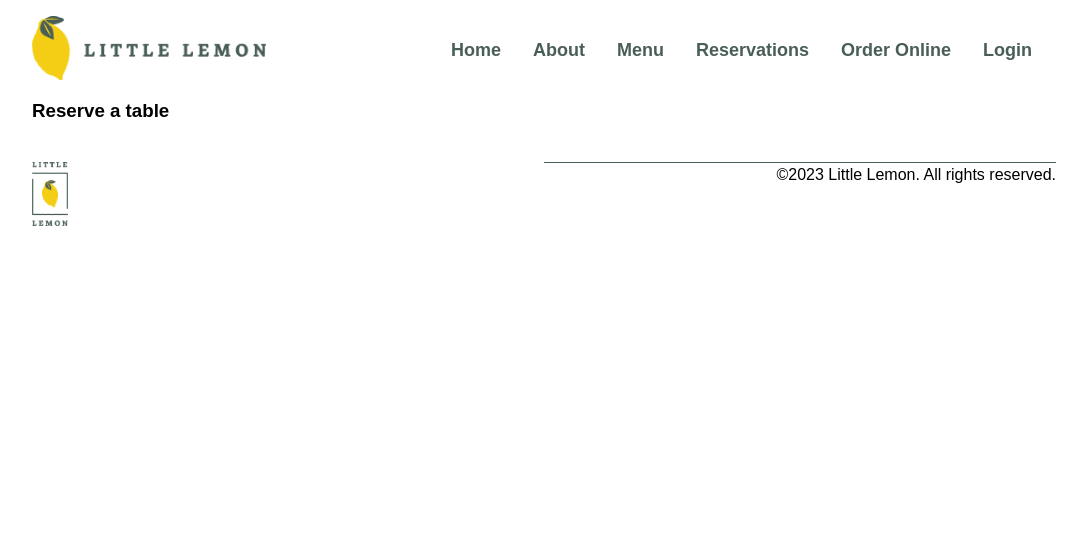
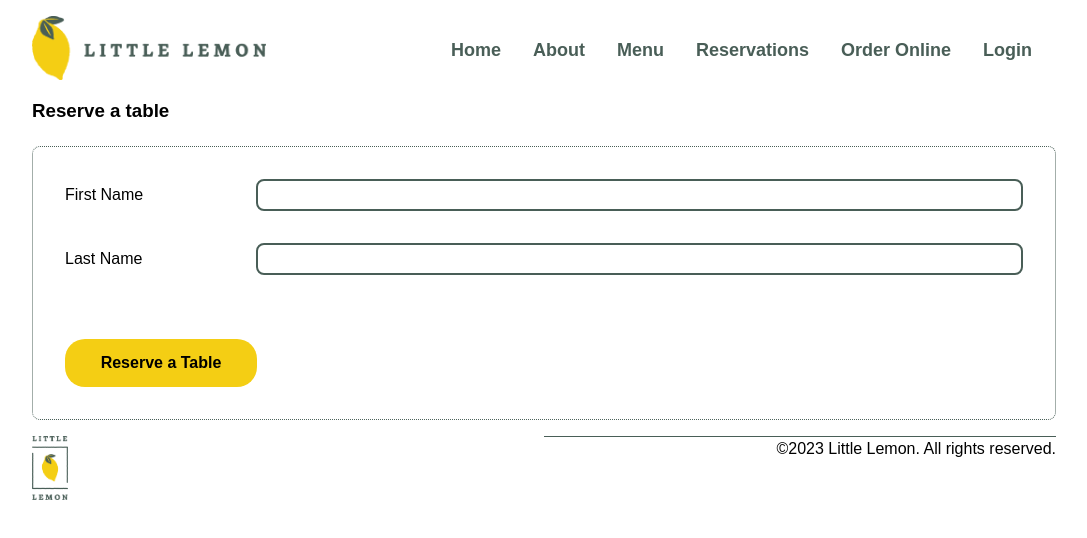
Before and after one commit to nithyanatarajan/littlelemon, a React (Create React App) app: page /reservations in a window 1280 px wide. Shown: the top 538 px of the page, without its empty margins (96-1183 px from the left). Built offline with nearby package versions, Linux system fonts and the light colour scheme.

Commit message:
Add ReservationForm - stateless with styling

```diff
--- a/src/App.css
+++ b/src/App.css
@@ -10,6 +10,7 @@
   --marginxy: 0 10vw;
   --marginreset: 0 -10vw;
   --border-radius: 20px;
+  --input-border-radius: 8px;
 }
 
 /* Reset default margin and padding */
--- /dev/null
+++ b/src/components/ReservationsForm.css
@@ -0,0 +1,30 @@
+.form {
+  display: flex;
+  flex-direction: column;
+  gap: 2rem;
+  justify-content: center;
+  padding: 2rem;
+  border: 1px dotted var(--themegreen);
+  border-radius: var(--input-border-radius);
+}
+
+.form-row {
+  display: flex;
+  justify-content: space-around;
+  align-items: center;
+}
+
+.form-row > label {
+  flex: 1;
+}
+
+.form-row > input[type='text'] {
+  flex: 4;
+  border: 2px solid var(--themegreen);
+  border-radius: var(--input-border-radius);
+  height: 2rem;
+}
+
+.form > button {
+  margin-top: 2rem;
+}
--- a/src/components/ReservationsForm.js
+++ b/src/components/ReservationsForm.js
@@ -1,8 +1,32 @@
 import PropTypes from 'prop-types';
+import './ReservationsForm.css';
 
-const ReservationsForm = ({ onSubmit }) => (
-  <form className='form' onSubmit={onSubmit} />
-);
+const ReservationsForm = ({ onSubmit }) => {
+  const handleSubmit = (e) => {
+    e.preventDefault();
+    onSubmit({});
+  };
+
+  return (
+    <form className='form' onSubmit={handleSubmit}>
+      <div className='form-row'>
+        {/* eslint-disable-next-line jsx-a11y/label-has-associated-control */}
+        <label htmlFor='firstName'>First Name</label>
+        <input type='text' id='firstName' name='firstName' required />
+      </div>
+
+      <div className='form-row'>
+        {/* eslint-disable-next-line jsx-a11y/label-has-associated-control */}
+        <label htmlFor='lastName'>Last Name</label>
+        <input type='text' id='lastName' name='lastName' required />
+      </div>
+
+      <button className='primary-button' type='submit'>
+        Reserve a Table
+      </button>
+    </form>
+  );
+};
 
 ReservationsForm.propTypes = { onSubmit: PropTypes.func.isRequired };
 
```
Also changed, not shown: 1 other file (tests, documents, lock files or other folders).
